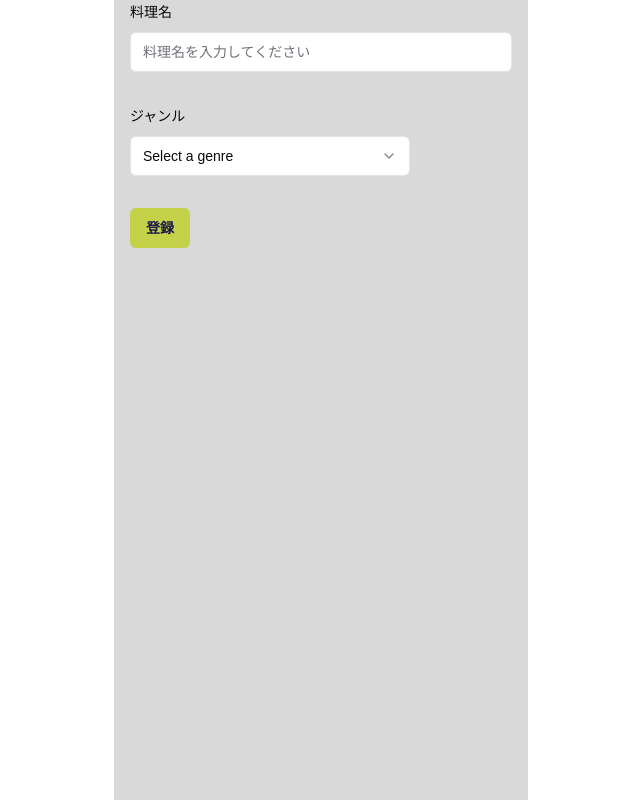
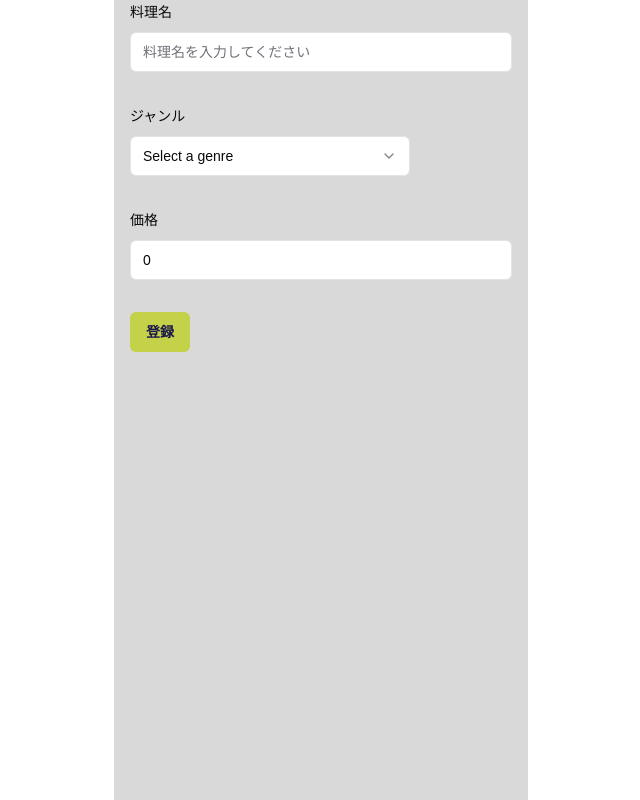
Before and after one commit to u5u5u5u/matcha_log, a Next.js app: page /matcha/registration in a window 1280 px wide. Shown: the whole page, without its empty margins (319-959 px from the left). Built offline with nearby package versions, Linux system fonts and the light colour scheme.

Commit message:
price inputをコンポーネント化

```diff
--- a/src/app/matcha/registration/components/InputField.tsx
+++ b/src/app/matcha/registration/components/InputField.tsx
@@ -10,15 +10,28 @@ import { ControllerRenderProps } from "react-hook-form";
 interface InputProps {
   label: string;
   field: ControllerRenderProps;
+  type?: string;
   placeholder?: string;
 }
 
-const InputField: React.FC<InputProps> = ({ label, field, placeholder }) => {
+const InputField: React.FC<InputProps> = ({
+  label,
+  field,
+  type,
+  placeholder,
+}) => {
   return (
     <FormItem>
       <FormLabel>{label}</FormLabel>
       <FormControl>
-        <Input {...field} placeholder={placeholder} />
+        <Input
+          {...field}
+          type={type}
+          placeholder={placeholder}
+          onChange={(e) =>
+            field.onChange(type === "number" ? +e.target.value : e.target.value) // typeがnumberの場合は数値に変換
+          }
+        />
       </FormControl>
       <FormMessage />
     </FormItem>
--- a/src/app/matcha/registration/page.tsx
+++ b/src/app/matcha/registration/page.tsx
@@ -2,13 +2,10 @@
 
 import { zodResolver } from "@hookform/resolvers/zod";
 import { useForm } from "react-hook-form";
-import { z } from "zod";
+import { number, z } from "zod";
 
 import { Button } from "@/components/ui/button";
-import {
-  Form,
-  FormField,
-} from "@/components/ui/form";
+import { Form, FormField } from "@/components/ui/form";
 
 import InputField from "./components/InputField";
 import GenreSelectField from "./components/GenreSelectField";
@@ -16,7 +13,7 @@ import GenreSelectField from "./components/GenreSelectField";
 const formSchema = z.object({
   name: z.string(),
   genre: z.string(),
-  // price: z.number(),
+  price: z.number().positive(),
   // date: z.string(),
   // shop: z.number(),
   // prefecture: z.number(),
@@ -31,6 +28,7 @@ const Registration = () => {
     defaultValues: {
       name: "",
       genre: "",
+      price: 0,
       // date: "",
       // shop: 0,
       // prefecture: 0,
@@ -89,6 +87,18 @@ const Registration = () => {
           name="genre"
           render={({ field }) => <GenreSelectField field={field} />}
         />
+        <FormField
+          control={form.control}
+          name="price"
+          render={({ field }) => (
+            <InputField
+              label="価格"
+              field={field}
+              type="number"
+              placeholder="価格を入力してください"
+            />
+          )}
+        />
         <Button
           type="submit"
           className="text-secondary-950 font-bold bg-primary-400 hover:bg-primary-500"
```
